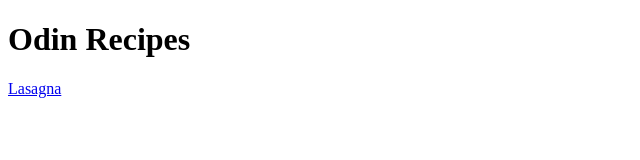
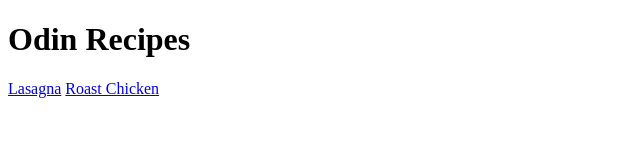
Before and after one commit to SI2105/odin-recipes, a plain HTML site: page index.html in a window 1280 px wide. Shown: the whole page, without its empty margins (0-640 px from the left). Drawn offline with Linux system fonts and the light colour scheme.

Commit message:
index.html changed

```diff
--- a/index.html
+++ b/index.html
@@ -8,5 +8,6 @@
 <body>
     <h1>Odin Recipes</h1>
     <a href="recipes/lasagna.html">Lasagna</a>
+    <a href="recipes/roastchicken.html">Roast Chicken</a>
 </body>
 </html>
```
